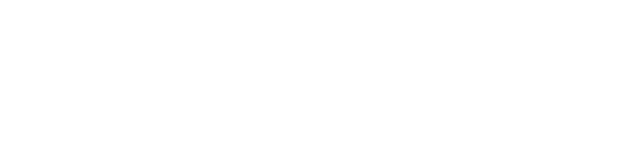
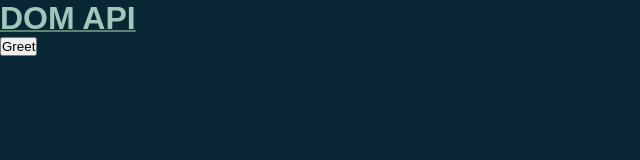
Before and after one commit to luislealhdz/DOM-API, a plain HTML site: page index.html in a window 1280 px wide. Shown: the whole page, without its empty margins (0-640 px from the left). Drawn offline with Linux system fonts and the light colour scheme.

Commit message:
Add styles

```diff
--- a/index.html
+++ b/index.html
@@ -4,11 +4,15 @@
 <head>
     <meta charset="UTF-8">
     <meta name="viewport" content="width=device-width, initial-scale=1.0">
+    <link rel="stylesheet" href="style.css">
     <title>DOM API</title>
 </head>
 
 <body>
-    <script src="./index.js"></script>
+    <h1>DOM API</h1>
+
+    <button id="btn-1" class="btn-main">Greet</button>
+    <script src="index.js"></script>
 </body>
 
 </html>
--- /dev/null
+++ b/style.css
@@ -0,0 +1,22 @@
+:root {
+    --black: #092635;
+    --dark-green: #5c8374;
+    --green: #9ec8b9;
+    --white: #f2f2f2;
+}
+
+* {
+    margin: 0;
+    padding: 0;
+    box-sizing: border-box;
+}
+
+body {
+    background-color: var(--black);
+    color: var(--green);
+    font-family: sans-serif;
+}
+
+h1 {
+    text-decoration: 2px underline var(--dark-green);
+}
```
